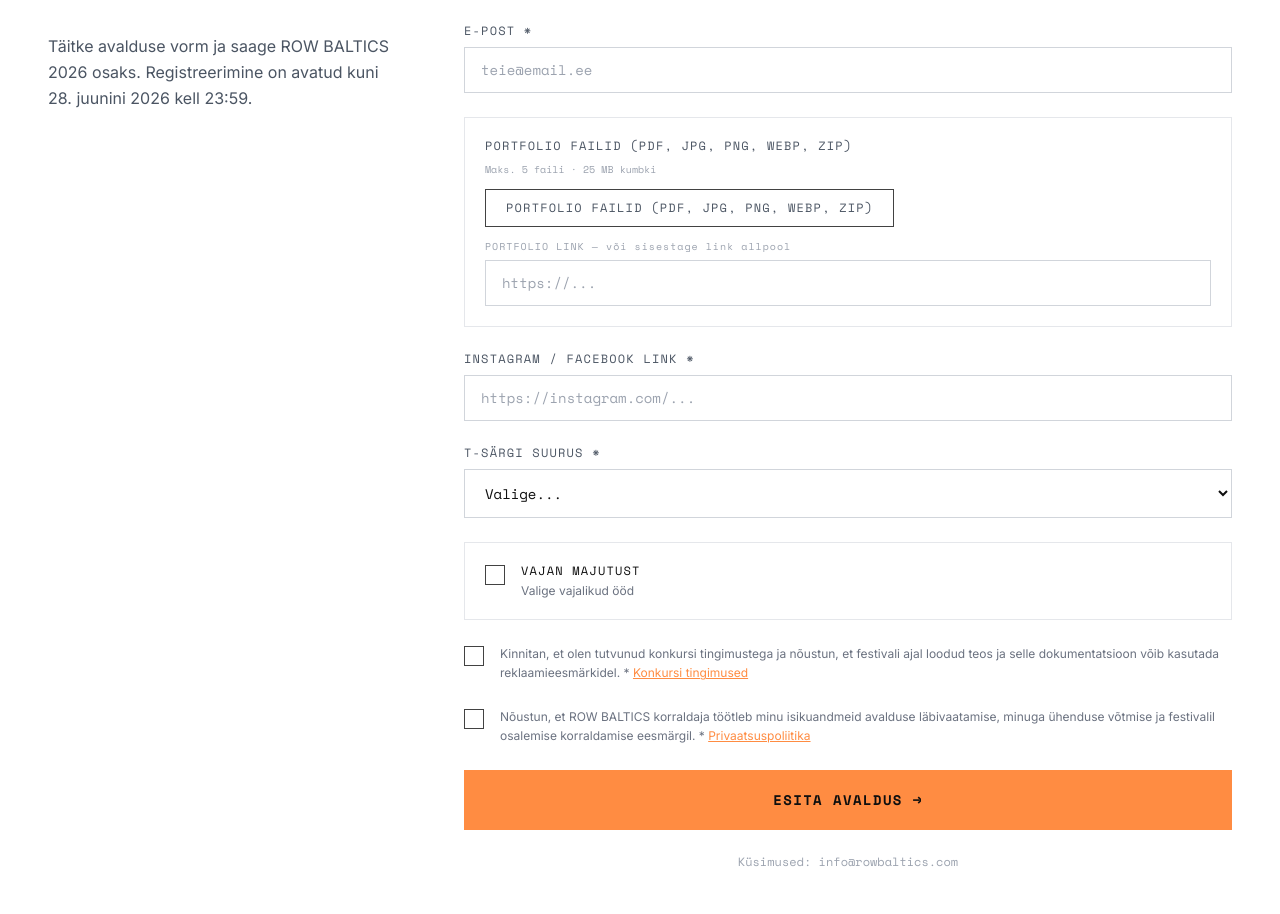
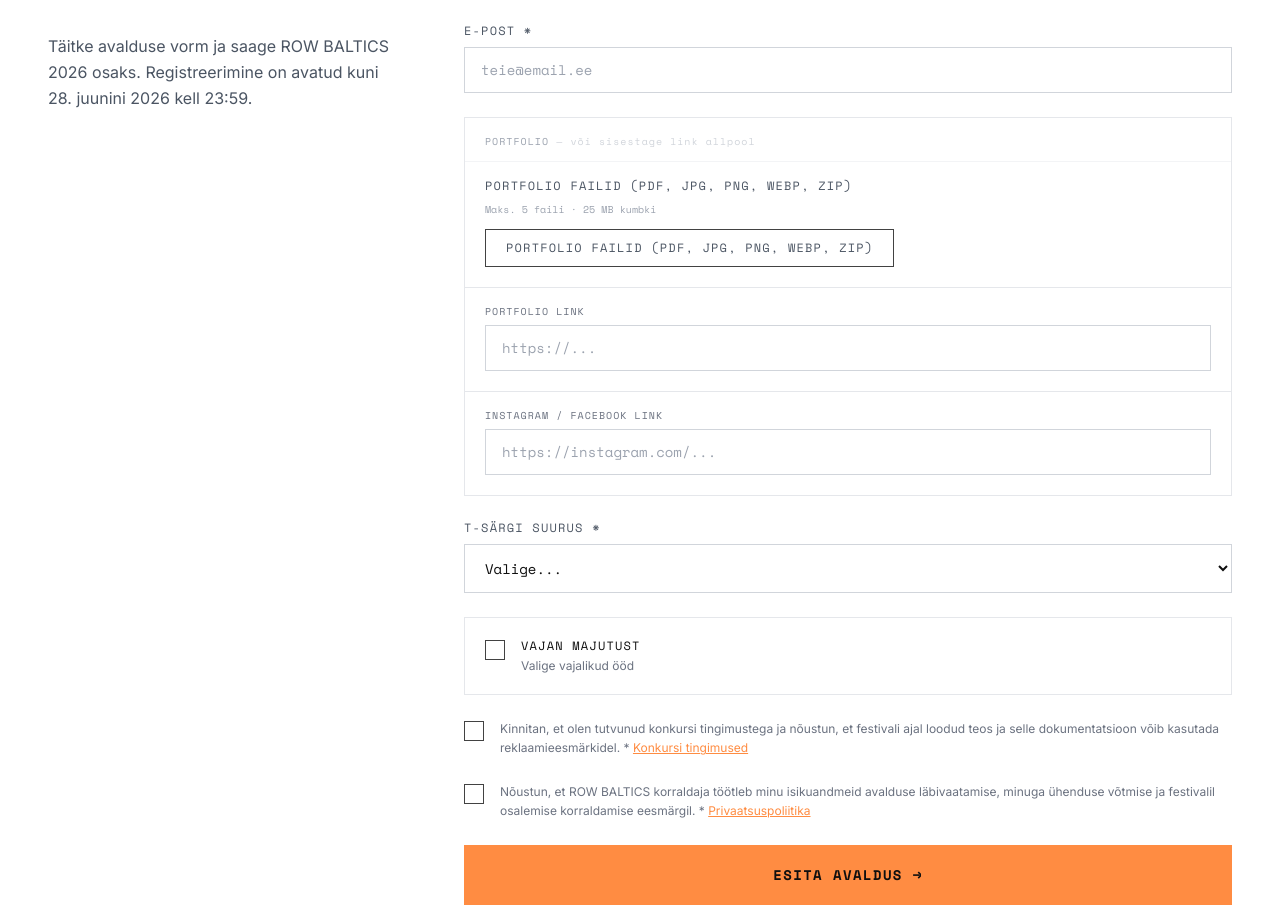
Before and after one commit to vasiljevsvladislavs-dot/rowbaltic, a Next.js app: page /ee in a window 1280 px wide. Shown: the part 2863-3777 px from the top of the page. Built offline with nearby package versions, Linux system fonts and the light colour scheme.

Commit message:
portfolio box: 3 sections, one required; hero img -10px; siena zone photo; prize colors; white bg fixes

```diff
--- a/src/app/api/register/route.ts
+++ b/src/app/api/register/route.ts
@@ -73,13 +73,12 @@ export async function POST(req: NextRequest) {
   if (!phone)        errors.push('phone is required')
   if (!email)        errors.push('email is required')
   else if (!isValidEmail(email)) errors.push('invalid email format')
-  if (!socialLink)   errors.push('socialLink is required')
   if (!shirtSize)    errors.push('shirtSize is required')
   if (!consent)      errors.push('consent is required')
   if (!gdprConsent)  errors.push('GDPR consent is required')
 
-  if (!portfolioLink && files.length === 0)
-    errors.push('Provide a portfolio link or upload at least one file')
+  if (!portfolioLink && !socialLink && files.length === 0)
+    errors.push('Provide at least one: portfolio files, portfolio link, or social link')
 
   if (files.length > MAX_FILES)
     errors.push(`Maximum ${MAX_FILES} files allowed`)
--- a/src/components/sections/HeroSection.tsx
+++ b/src/components/sections/HeroSection.tsx
@@ -35,7 +35,7 @@ export default function HeroSection({ dict, lang }: Props) {
       {/* Right side visual — fills entire right portion */}
       <div
         className="absolute right-0 top-0 bottom-0 hidden lg:block w-[59%] pointer-events-none select-none"
-        style={{ position: 'absolute', right: 0, top: 0, bottom: 0, width: '59%' }}
+        style={{ position: 'absolute', right: -10, top: 0, bottom: 0, width: '59%' }}
       >
         <Image
           src="/ROW26-modular_HH.webp"
--- a/src/components/sections/RegistrationForm.tsx
+++ b/src/components/sections/RegistrationForm.tsx
@@ -139,12 +139,16 @@ export default function RegistrationForm({ dict, lang }: Props) {
                 <input name="email" type="email" required className="form-input" placeholder={r.f_email_ph} />
               </div>
 
-              {/* Portfolio upload */}
-              <div className="border border-gray-200 p-5 space-y-3">
-                <div>
+              {/* Portfolio + Social — one of three required */}
+              <div className="border border-gray-200">
+                <p className="font-mono text-[10px] uppercase tracking-widest text-gray-400 px-5 pt-4 pb-3">
+                  Portfolio <span className="normal-case text-gray-300">— {r.f_file_or}</span>
+                </p>
+
+                {/* Section 1: File upload */}
+                <div className="px-5 pb-5 border-t border-gray-100 pt-4">
                   <label className="form-label mb-1">{r.f_file}</label>
                   <p className="font-mono text-[10px] text-gray-400 mb-3">{r.f_file_hint}</p>
-
                   <button
                     type="button"
                     onClick={() => fileInputRef.current?.click()}
@@ -154,7 +158,6 @@ export default function RegistrationForm({ dict, lang }: Props) {
                       ? r.f_file_selected.replace('{n}', String(selectedFiles.length))
                       : r.f_file}
                   </button>
-
                   <input
                     ref={fileInputRef}
                     type="file"
@@ -163,8 +166,6 @@ export default function RegistrationForm({ dict, lang }: Props) {
                     onChange={handleFileChange}
                     className="hidden"
                   />
-
-                  {/* File list */}
                   {selectedFiles.length > 0 && (
                     <ul className="mt-3 space-y-1">
                       {selectedFiles.map((f, i) => (
@@ -179,19 +180,21 @@ export default function RegistrationForm({ dict, lang }: Props) {
                   )}
                 </div>
 
-                {/* Portfolio link — alternative */}
-                <div>
-                  <label className="font-mono text-[10px] uppercase tracking-widest text-gray-400 block mb-1.5">
-                    {r.f_portfolio_url} <span className="normal-case text-gray-400">— {r.f_file_or}</span>
+                {/* Section 2: Portfolio link */}
+                <div className="px-5 pb-5 border-t border-gray-200 pt-4">
+                  <label className="font-mono text-[10px] uppercase tracking-widest text-gray-500 block mb-1.5">
+                    {r.f_portfolio_url}
                   </label>
                   <input name="portfolioLink" type="url" className="form-input" placeholder="https://..." />
                 </div>
-              </div>
 
-              {/* Social link */}
-              <div>
-                <label className="form-label">{r.f_social_url} *</label>
-                <input name="socialLink" type="url" required className="form-input" placeholder="https://instagram.com/..." />
+                {/* Section 3: Instagram / Facebook */}
+                <div className="px-5 pb-5 border-t border-gray-200 pt-4">
+                  <label className="font-mono text-[10px] uppercase tracking-widest text-gray-500 block mb-1.5">
+                    {r.f_social_url}
+                  </label>
+                  <input name="socialLink" type="url" className="form-input" placeholder="https://instagram.com/..." />
+                </div>
               </div>
 
               {/* Shirt size */}
```
